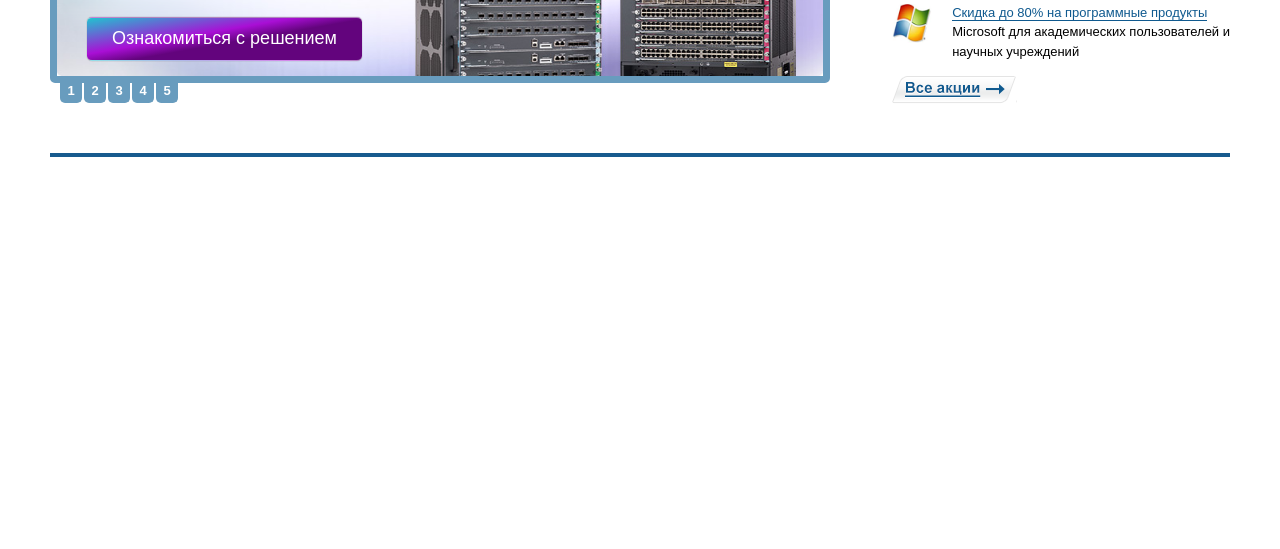
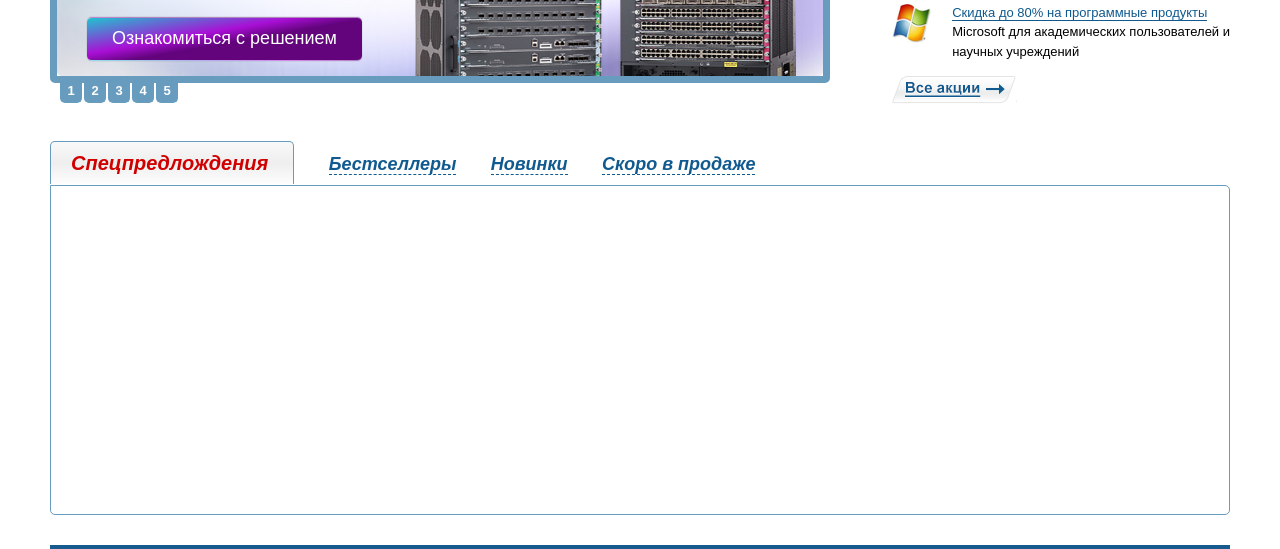
Before and after one commit to VadimMatvey/Test-Work, a plain HTML site: page stylesheets/index.html in a window 1280 px wide. Shown: the part 398-947 px from the top of the page. Before the commit the page ends 800 px from the top, so only its background shows below. Drawn offline with Linux system fonts and the light colour scheme; a web font is replaced by a local one.

Commit message:
обертка для воторого артиклла

```diff
--- a/sass/style.scss
+++ b/sass/style.scss
@@ -517,3 +517,46 @@ margin-left: -3120px;
 .shares_button:hover {
 	opacity: 0.8;
 }
+
+// ===========================================================Second_Article==================================
+
+.second_article {
+	margin: 0 0 30px 0;
+	input, div {
+		display: none;
+	}
+	label {
+		font-family: $main-font;
+		font-size: 18px;
+		color: #105a8f;
+		border-bottom: 1px dashed #105a8f;
+		font-style: italic;
+		font-weight: 900;
+		margin-right: 30px;
+	}
+	input[type="radio"]:checked + label {
+		border: 1px solid #689cbe;
+		border-bottom: none;
+		border-radius: 5px 5px 0 0;
+		padding: 10px 25px 10px 20px;
+		font-size: 20px;
+		color: #d10000;
+		background: linear-gradient(to top, #fefdfd, #eeeeee, #f9f9f9);
+	}
+	input[type="radio"]:hover + label {
+		border-bottom: none;
+	}
+}
+.second_article > input:nth-of-type(1):checked ~ div:nth-of-type(1),
+.second_article > input:nth-of-type(2):checked ~ div:nth-of-type(2),
+.second_article > input:nth-of-type(3):checked ~ div:nth-of-type(3),
+.second_article > input:nth-of-type(4):checked ~ div:nth-of-type(4) {
+	display: block;
+}
+.tab {
+	height: 328px;
+	width: 1178px;
+	border: 1px solid #689cbe;
+	margin-top: 12px;
+	border-radius: 0 5px 5px 5px;
+}
--- a/stylesheets/index.html
+++ b/stylesheets/index.html
@@ -151,7 +151,22 @@
 				<button class="shares_button"></button>
 			</div>
 		</article>
-		<article></article>
+		<article class="second_article">
+			<input checked type="radio" id="vkl1" name="second_slider">
+				<label for="vkl1">Спецпредлождения</label>
+			<input type="radio" id="vkl2" name="second_slider">
+				<label for="vkl2">Бестселлеры</label>
+			<input type="radio" id="vkl3" name="second_slider">
+				<label for="vkl3">Новинки</label>
+			<input type="radio" id="vkl4" name="second_slider">
+				<label for="vkl4">Скоро в продаже</label>
+				<div class="tab_1 tab">
+
+				</div>
+				<div class="tab_2 tab">2</div>
+				<div class="tab_3 tab">3</div>
+				<div class="tab_4 tab">4</div>
+		</article>
 		<article></article>
 		<article></article>
 		<article></article>
```
Also changed, not shown: stylesheets/style.css.
